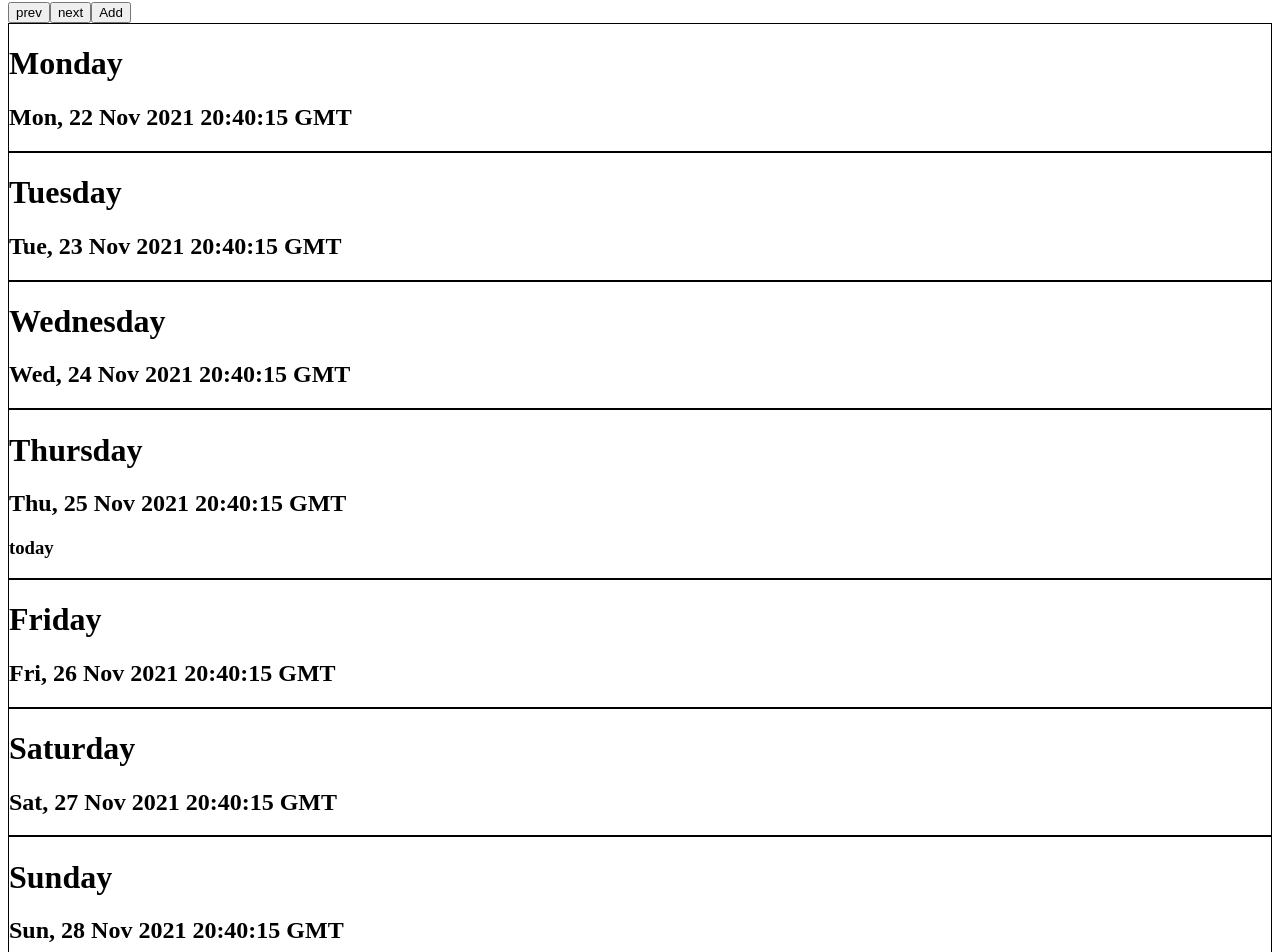
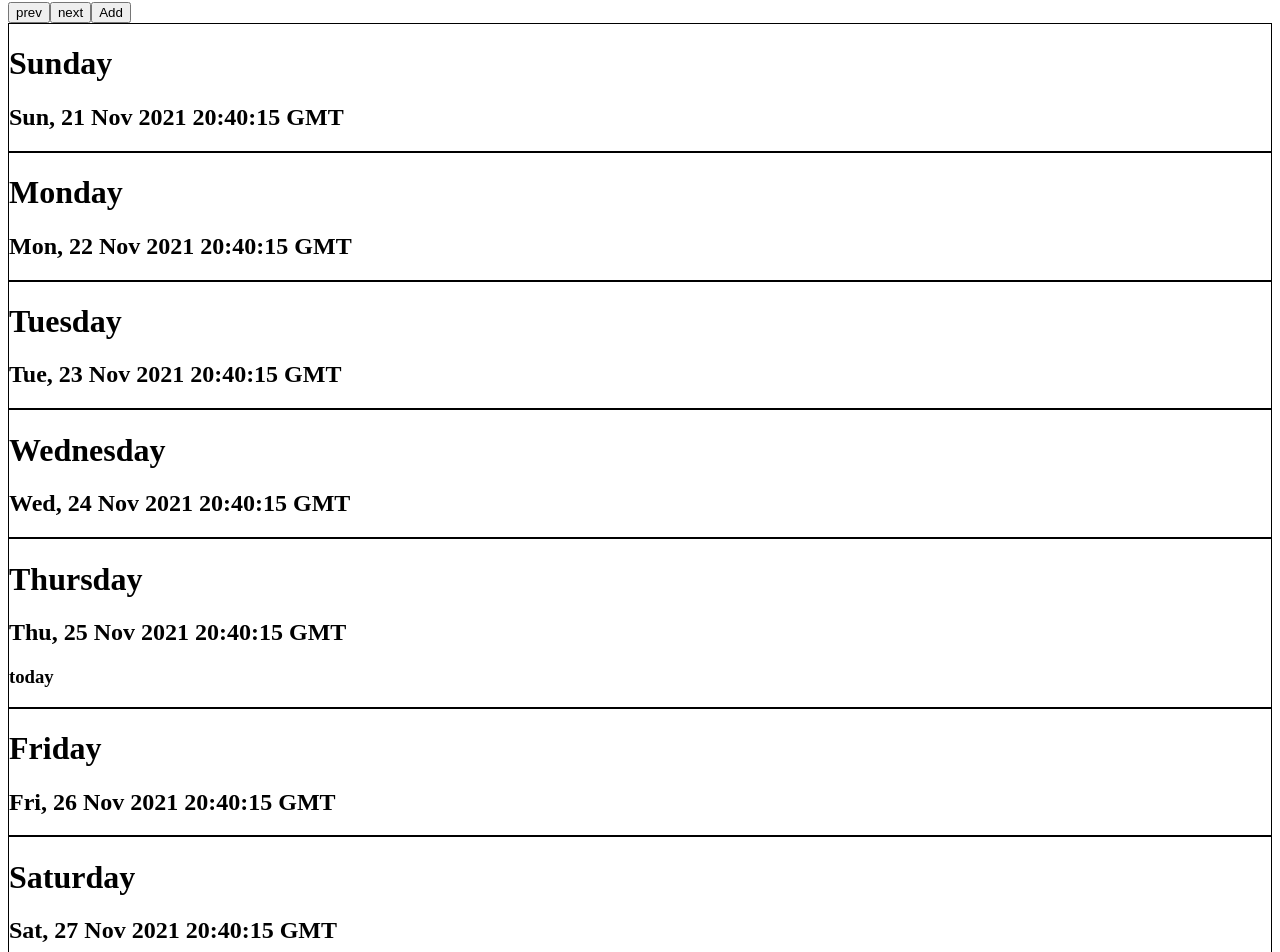
Before and after one commit to rturner1989/Planner-Application, a React (Create React App) app: page / in a window 1280 px wide. Shown: the part 84-1036 px from the top of the page. Built offline with nearby package versions, Linux system fonts and the light colour scheme.

Commit message:
Functionality Update
- added filter to add tasks in data file to each day in weekly calender

```diff
--- a/src/Components/WeeklyCalender/WeeklyCalender.tsx
+++ b/src/Components/WeeklyCalender/WeeklyCalender.tsx
@@ -1,5 +1,6 @@
 import { useState } from "react";
 import { days } from "../../Library/Enums";
+import { data } from "../../data";
 import { task } from "../../Library/Interfaces";
 import DailyDetail from "./DailyDetail/DailyDetail";
 import WeeklyOverview from "./WeeklyOverview/WeeklyOverview";
@@ -8,7 +9,7 @@ import WeeklyOverview from "./WeeklyOverview/WeeklyOverview";
 
 const WeeklyCalender = () => {
     const [selectedDay, setSelectedDay] = useState<days>();
-    const [taskFormData, setTaskFormData] = useState<task[]>([]);
+    const [taskFormData, setTaskFormData] = useState<task[]>(data);
 
     return (
         <div id="weekly-calender-container">
--- a/src/Components/WeeklyCalender/WeeklyOverview/WeeklyOverview.tsx
+++ b/src/Components/WeeklyCalender/WeeklyOverview/WeeklyOverview.tsx
@@ -1,6 +1,7 @@
 import React, { useState } from "react";
+import { data } from "../../../data";
 import { days } from "../../../Library/Enums";
-import { getDayOfCurrentWeek } from "../../../Library/DateTime";
+import { isDateSame, getDayOfCurrentWeek } from "../../../Library/DateTime";
 import { task } from "../../../Library/Interfaces";
 import DailyOverview from "./DailyOverview/DailyOverview";
 import ModalContainer from "../../ModalContainer/ModalContainer";
@@ -22,6 +23,12 @@ const WeeklyOverview: React.FC<props> = ({
     taskFormData,
     setTaskFormData,
 }) => {
+    const filterTasks = (tasks: task[], date: string) => {
+        return tasks.filter((task) => {
+            if (isDateSame(task.endDate, date)) return task;
+        });
+    };
+
     // STATES
 
     const [isModalVisible, setIsModalVisible] = useState(false);
@@ -29,33 +36,61 @@ const WeeklyOverview: React.FC<props> = ({
     const [arrOfWeeks, setArrOfWeeks] = useState<week[][]>([
         // previous week
         [
+            { day: days.SUNDAY, date: getDayOfCurrentWeek(-7), tasks: [] },
             { day: days.MONDAY, date: getDayOfCurrentWeek(-6), tasks: [] },
             { day: days.TUESDAY, date: getDayOfCurrentWeek(-5), tasks: [] },
             { day: days.WEDNESDAY, date: getDayOfCurrentWeek(-4), tasks: [] },
             { day: days.THURSDAY, date: getDayOfCurrentWeek(-3), tasks: [] },
             { day: days.FRIDAY, date: getDayOfCurrentWeek(-2), tasks: [] },
             { day: days.SATURDAY, date: getDayOfCurrentWeek(-1), tasks: [] },
-            { day: days.SUNDAY, date: getDayOfCurrentWeek(0), tasks: [] },
         ],
         // current week
         [
-            { day: days.MONDAY, date: getDayOfCurrentWeek(1), tasks: [] },
-            { day: days.TUESDAY, date: getDayOfCurrentWeek(2), tasks: [] },
-            { day: days.WEDNESDAY, date: getDayOfCurrentWeek(3), tasks: [] },
-            { day: days.THURSDAY, date: getDayOfCurrentWeek(4), tasks: [] },
-            { day: days.FRIDAY, date: getDayOfCurrentWeek(5), tasks: [] },
-            { day: days.SATURDAY, date: getDayOfCurrentWeek(6), tasks: [] },
-            { day: days.SUNDAY, date: getDayOfCurrentWeek(7), tasks: [] },
+            {
+                day: days.SUNDAY,
+                date: getDayOfCurrentWeek(0),
+                tasks: filterTasks(data, getDayOfCurrentWeek(0)),
+            },
+            {
+                day: days.MONDAY,
+                date: getDayOfCurrentWeek(1),
+                tasks: filterTasks(data, getDayOfCurrentWeek(1)),
+            },
+            {
+                day: days.TUESDAY,
+                date: getDayOfCurrentWeek(2),
+                tasks: filterTasks(data, getDayOfCurrentWeek(2)),
+            },
+            {
+                day: days.WEDNESDAY,
+                date: getDayOfCurrentWeek(3),
+                tasks: filterTasks(data, getDayOfCurrentWeek(3)),
+            },
+            {
+                day: days.THURSDAY,
+                date: getDayOfCurrentWeek(4),
+                tasks: filterTasks(data, getDayOfCurrentWeek(4)),
+            },
+            {
+                day: days.FRIDAY,
+                date: getDayOfCurrentWeek(5),
+                tasks: filterTasks(data, getDayOfCurrentWeek(5)),
+            },
+            {
+                day: days.SATURDAY,
+                date: getDayOfCurrentWeek(6),
+                tasks: filterTasks(data, getDayOfCurrentWeek(6)),
+            },
         ],
         // next week
         [
+            { day: days.SUNDAY, date: getDayOfCurrentWeek(7), tasks: [] },
             { day: days.MONDAY, date: getDayOfCurrentWeek(8), tasks: [] },
             { day: days.TUESDAY, date: getDayOfCurrentWeek(9), tasks: [] },
             { day: days.WEDNESDAY, date: getDayOfCurrentWeek(10), tasks: [] },
             { day: days.THURSDAY, date: getDayOfCurrentWeek(11), tasks: [] },
             { day: days.FRIDAY, date: getDayOfCurrentWeek(12), tasks: [] },
             { day: days.SATURDAY, date: getDayOfCurrentWeek(13), tasks: [] },
-            { day: days.SUNDAY, date: getDayOfCurrentWeek(14), tasks: [] },
         ],
     ]);
 
--- a/src/data.ts
+++ b/src/data.ts
@@ -5,7 +5,7 @@ export const data: task[] = [
         id: 101,
         name: "Design Dicussion",
         description: "discuss design options",
-        endDate: new Date("11/22/2021").toUTCString(),
+        endDate: new Date("12/07/2021").toUTCString(),
         // repeat: {
         //     mon: true,
         //     tues: true,
@@ -21,7 +21,7 @@ export const data: task[] = [
         id: 102,
         name: "Grooming First Sketches",
         description: "groom",
-        endDate: new Date("11/23/2021").toUTCString(),
+        endDate: new Date("12/08/2021").toUTCString(),
         // repeat: {
         //     mon: true,
         //     tues: false,
@@ -37,7 +37,7 @@ export const data: task[] = [
         id: 103,
         name: "Development Planning",
         description: "discuss planning options",
-        endDate: new Date("11/24/2021").toUTCString(),
+        endDate: new Date("12/09/2021").toUTCString(),
         // repeat: {
         //     mon: false,
         //     tues: true,
@@ -53,7 +53,7 @@ export const data: task[] = [
         id: 104,
         name: "Food shopping",
         description: "go shopping for food",
-        endDate: new Date("11/25/2021").toUTCString(),
+        endDate: new Date("12/10/2021").toUTCString(),
         // repeat: {
         //     mon: true,
         //     tues: false,
@@ -69,7 +69,7 @@ export const data: task[] = [
         id: 105,
         name: "doctors appointment",
         description: "visit doctors about that thing",
-        endDate: new Date("11/26/2021").toUTCString(),
+        endDate: new Date("12/11/2021").toUTCString(),
         // repeat: {
         //     mon: false,
         //     tues: false,
@@ -85,7 +85,7 @@ export const data: task[] = [
         id: 106,
         name: "say hi to dave",
         description: "dave",
-        endDate: new Date("11/27/2021").toUTCString(),
+        endDate: new Date("12/12/2021").toUTCString(),
         // repeat: {
         //     mon: false,
         //     tues: false,
```
